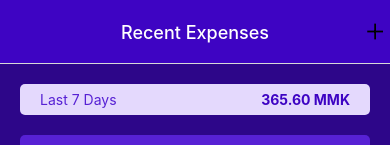
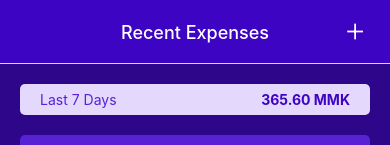
Before and after one commit to myoaung99/expenses-tracker, a React Native app: screen /RecentExpenses in a window 390 px wide. Shown: the top 145 px of the page. Built offline with nearby package versions, Linux system fonts and the light colour scheme.

Commit message:
make expense item + icon button pressable

```diff
--- a/App.js
+++ b/App.js
@@ -5,8 +5,9 @@ import { NavigationContainer } from "@react-navigation/native";
 import RecentExpenses from "./screen/RecentExpenses";
 import AllExpense from "./screen/AllExpenses";
 import ManageExpense from "./screen/ManageExpense";
-import { MaterialCommunityIcons, Ionicons } from "@expo/vector-icons";
+import { Ionicons } from "@expo/vector-icons";
 import { GlobalStyles } from "./constants/styles";
+import HeaderButton from "./components/UI/HeaderButton";
 
 const Tab = createBottomTabNavigator();
 const Stack = createNativeStackNavigator();
@@ -25,6 +26,14 @@ const TabNavigator = () => {
         },
         tabBarInactiveTintColor: GlobalStyles.colors.primary50,
         tabBarActiveTintColor: GlobalStyles.colors.accent500,
+        headerRight: ({ tintColor }) => (
+          <HeaderButton
+            name="add"
+            size={28}
+            color={tintColor}
+            onPress={() => console.log("pressed")}
+          />
+        ),
       }}
     >
       <Tab.Screen
--- a/components/Expense/ExpenseItem.js
+++ b/components/Expense/ExpenseItem.js
@@ -1,11 +1,21 @@
 import React from "react";
 import { GlobalStyles } from "./../../constants/styles";
-import { Text, View, StyleSheet } from "react-native";
+import { Text, View, StyleSheet, Pressable, Platform } from "react-native";
 import { getFormattedDate } from "../../util/date";
 
 const ExpenseItem = ({ expense }) => {
   return (
-    <View style={styles.item}>
+    <View style={styles.container}>
+      <Pressable
+        android_ripple={{ color: "#ccc" }}
+        style={({ pressed }) =>
+          pressed
+            ? Platform.OS == "ios"
+              ? [styles.item, styles.pressed]
+              : styles.item
+            : styles.item
+        }
+      >
         <View>
           <Text style={styles.itemText}>{expense.name}</Text>
           <Text style={styles.itemDate}>
@@ -13,6 +23,7 @@ const ExpenseItem = ({ expense }) => {
           </Text>
         </View>
         <Text style={styles.itemAmount}>{expense.amount.toFixed(2)}</Text>
+      </Pressable>
     </View>
   );
 };
@@ -20,12 +31,15 @@ const ExpenseItem = ({ expense }) => {
 export default ExpenseItem;
 
 const styles = StyleSheet.create({
+  container: {
+    borderRadius: 5,
+    marginBottom: 10,
+    overflow: Platform.OS === "android" ? "hidden" : "visible",
+  },
   item: {
-    width: "100%",
     flexDirection: "row",
     alignItems: "center",
     justifyContent: "space-between",
-    marginBottom: 10,
     paddingVertical: 12,
     paddingHorizontal: 20,
     borderRadius: 5,
--- a/components/UI/HeaderButton.js
+++ b/components/UI/HeaderButton.js
@@ -2,14 +2,26 @@ import React from "react";
 import { View, Pressable, StyleSheet } from "react-native";
 import { Ionicons } from "@expo/vector-icons";
 
-const HeaderButton = () => {
+const HeaderButton = ({ name, color, size, onPress }) => {
   return (
-    <Pressable>
-      <View>
-        <Ionicons name="add" color="black" size={28} />
+    <Pressable
+      style={({ pressed }) => pressed && styles.pressed}
+      onPress={onPress}
+    >
+      <View style={styles.button}>
+        <Ionicons name={name} color={color} size={size} />
       </View>
     </Pressable>
   );
 };
 
 export default HeaderButton;
+
+const styles = StyleSheet.create({
+  button: {
+    marginRight: 20,
+  },
+  pressed: {
+    opacity: 0.5,
+  },
+});
--- a/screen/RecentExpenses.js
+++ b/screen/RecentExpenses.js
@@ -1,8 +1,6 @@
 import React, { useLayoutEffect } from "react";
 import { Text, View, Button, StyleSheet, SafeAreaView } from "react-native";
-import ExpenseList from "../components/Expense/ExpenseList";
 import ExpenseOutput from "../components/Expense/ExpenseOutput";
-import ExpenseSummary from "../components/Expense/ExpenseSummary";
 import HeaderButton from "../components/UI/HeaderButton";
 
 const DUMMY_EXPENSES = [
@@ -33,12 +31,6 @@ const DUMMY_EXPENSES = [
 ];
 
 const RecentExpenses = ({ route, navigation }) => {
-  useLayoutEffect(() => {
-    navigation.setOptions({
-      headerRight: () => <HeaderButton />,
-    });
-  }, []);
-
   return (
     <SafeAreaView style={styles.container}>
       <ExpenseOutput expenses={DUMMY_EXPENSES} isRecent={true} />
```
Lines whose indentation alone changed are shown as unchanged.
